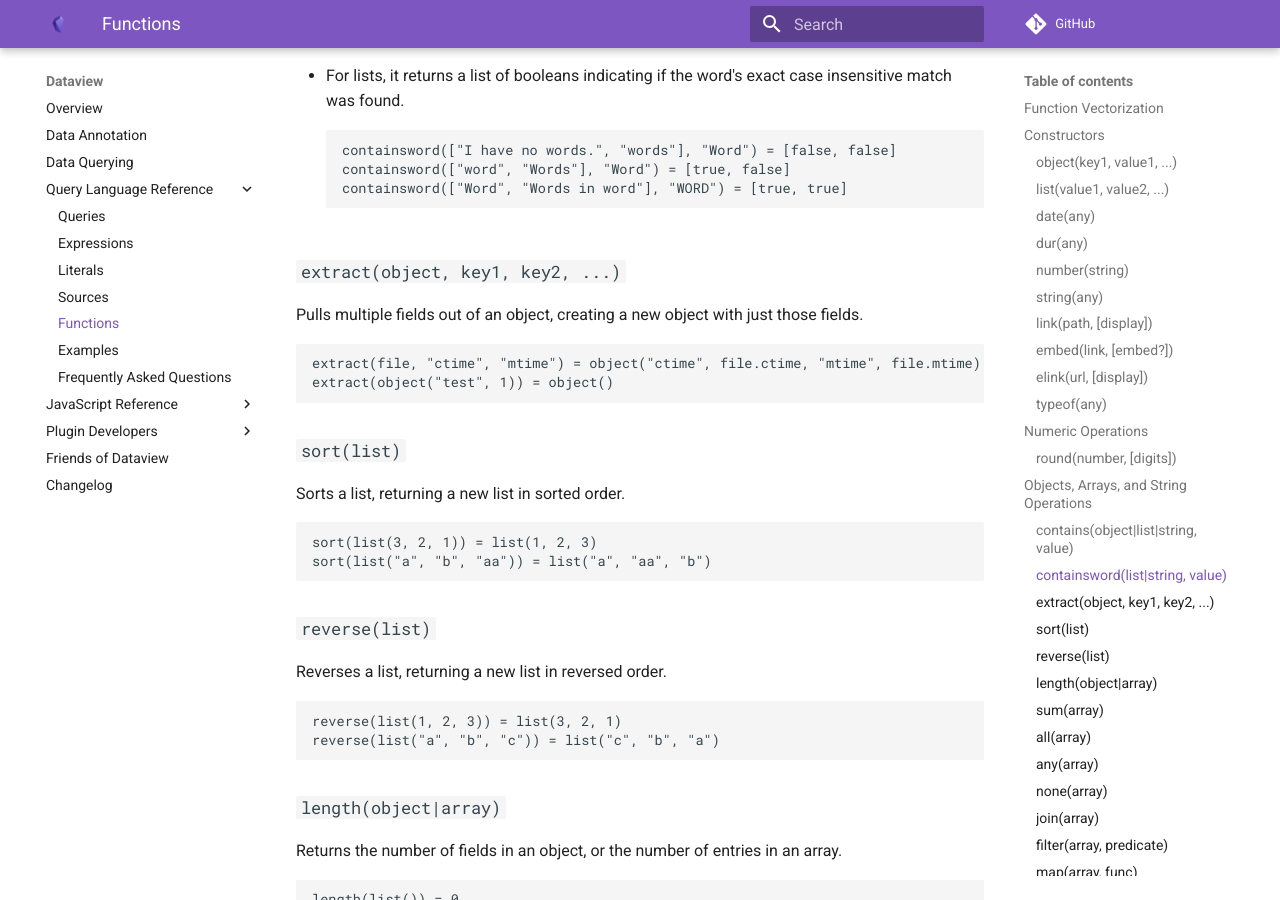
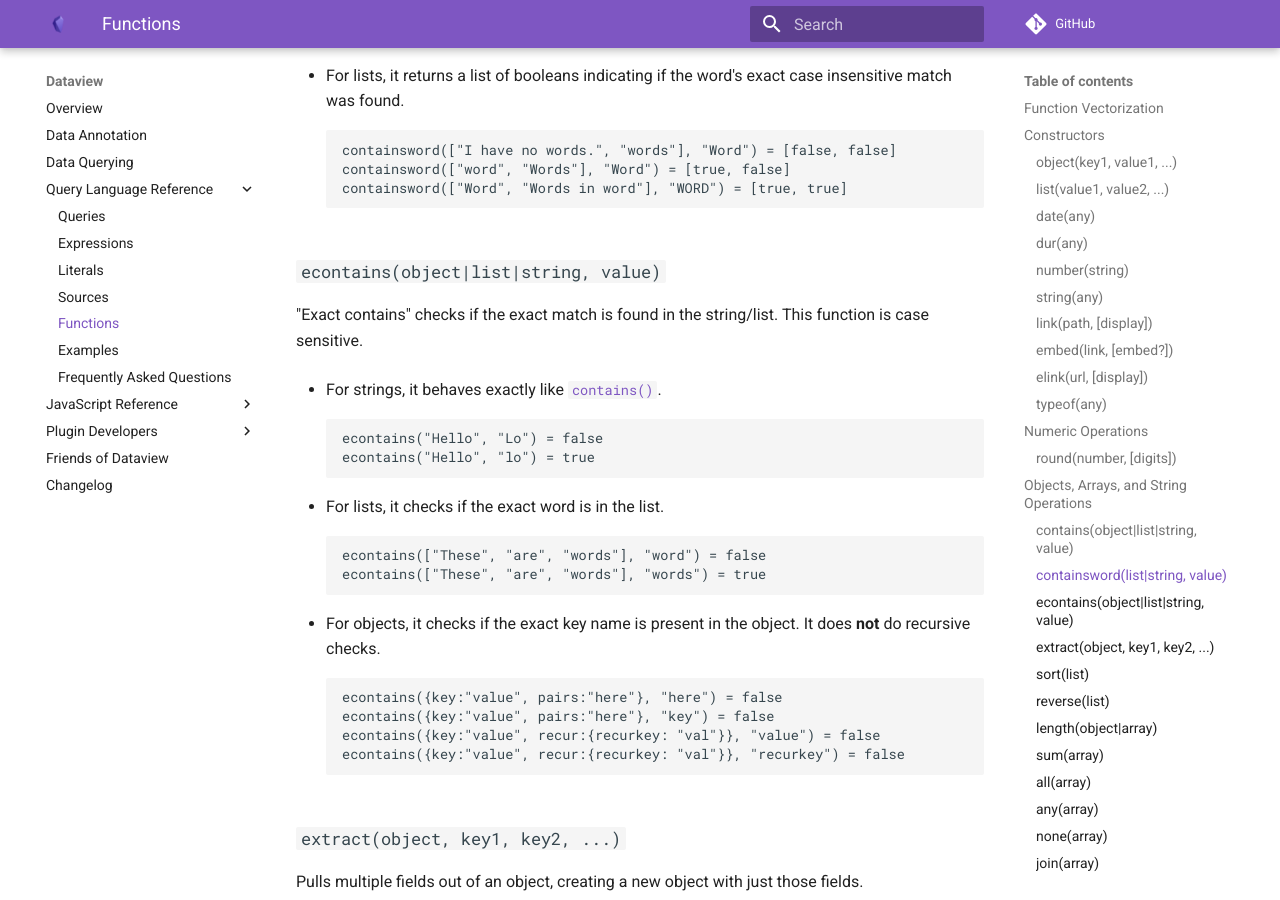
Before and after one commit to blacksmithgu/obsidian-dataview, an MkDocs documentation site: the page built from docs/docs/query/functions.md, in a window 1280 px wide and 900 px high, scrolled down 4010 px. Built offline with MkDocs 1.6.1 and Material for MkDocs 9.7.7, drawn with Linux system fonts in a browser that asks for light colours; comment, search, counter and statistics services are not loaded.

Commit message:
Add econtains() docs

````diff
--- a/docs/docs/query/functions.md
+++ b/docs/docs/query/functions.md
@@ -188,6 +188,31 @@ The outputs are different for different types of input, see examples.
     containsword(["I have no words.", "words"], "Word") = [false, false]
     containsword(["word", "Words"], "Word") = [true, false]
     containsword(["Word", "Words in word"], "WORD") = [true, true]
+    ```
+
+### `econtains(object|list|string, value)`
+
+"Exact contains" checks if the exact match is found in the string/list.
+This function is case sensitive.
+
+- For strings, it behaves exactly like [`contains()`](#containsobjectliststring-value).
+    ```
+    econtains("Hello", "Lo") = false
+    econtains("Hello", "lo") = true
+    ```
+
+- For lists, it checks if the exact word is in the list.
+    ```
+    econtains(["These", "are", "words"], "word") = false
+    econtains(["These", "are", "words"], "words") = true
+    ```
+
+- For objects, it checks if the exact key name is present in the object. It does **not** do recursive checks.
+    ```
+    econtains({key:"value", pairs:"here"}, "here") = false
+    econtains({key:"value", pairs:"here"}, "key") = false
+    econtains({key:"value", recur:{recurkey: "val"}}, "value") = false
+    econtains({key:"value", recur:{recurkey: "val"}}, "recurkey") = false
     ```
 
 ### `extract(object, key1, key2, ...)`
````
